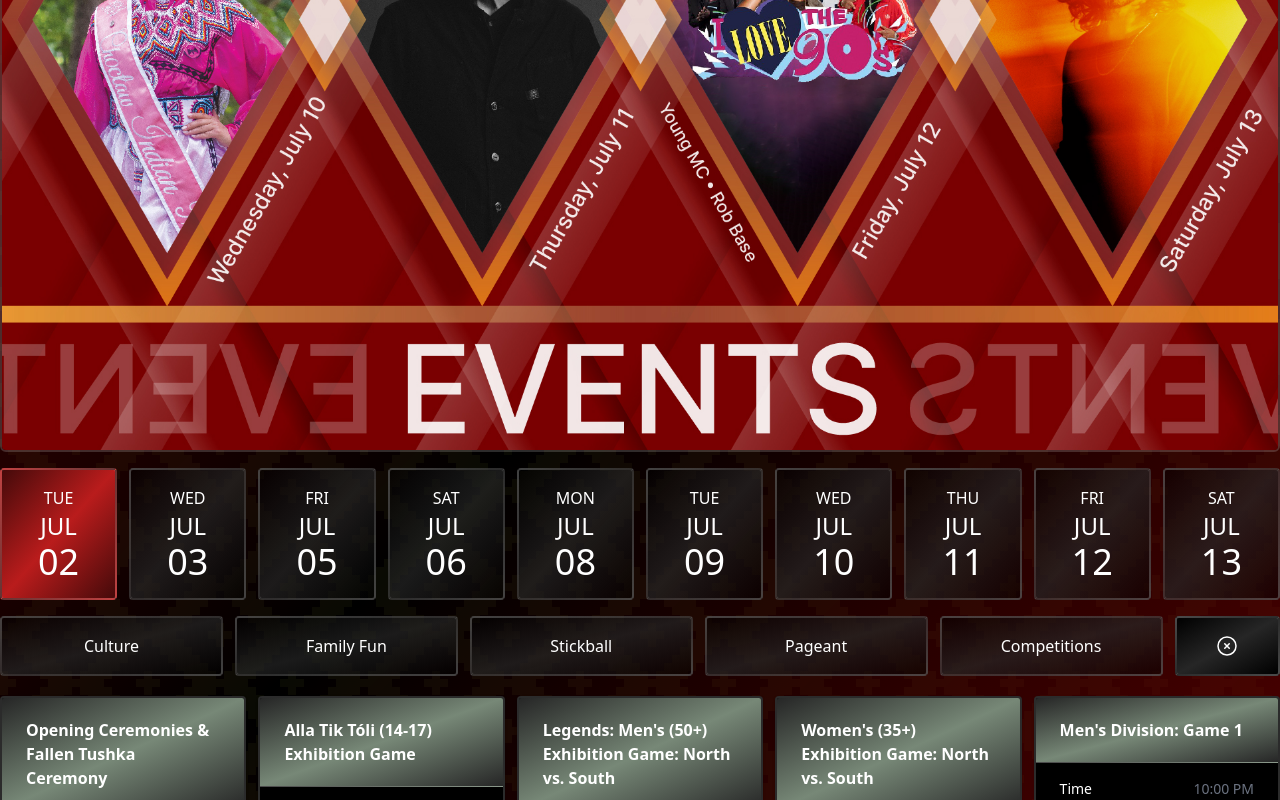
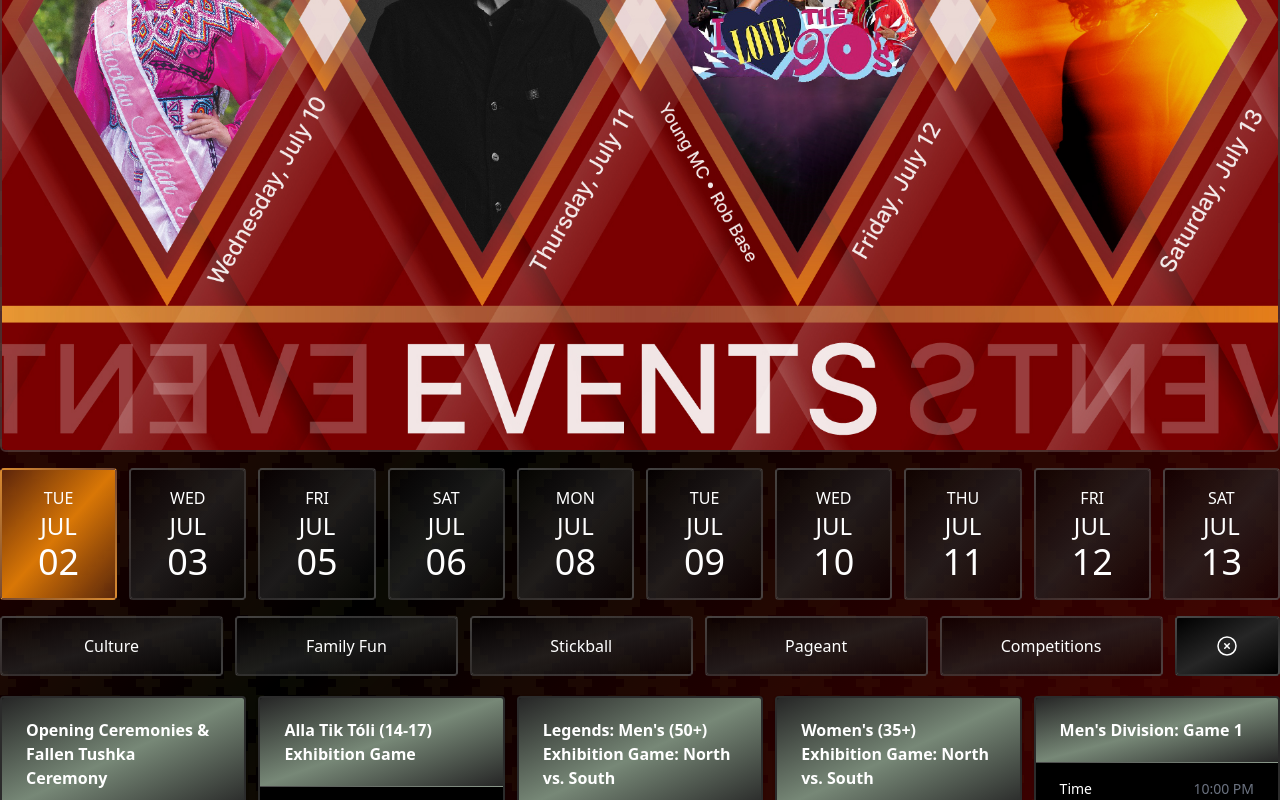
Before and after one commit to MSBandofChoctawIndians/ChoctawIndianFair, a React (Vite) app: page /ChoctawIndianFair/events in a window 1280 px wide. Shown: the part 381-1181 px from the top of the page. Built offline with nearby package versions, Linux system fonts and the light colour scheme.

Commit message:
refactor: Update image URLs and route paths for ChoctawIndianFair in multiple files

```diff
--- a/src/index.css
+++ b/src/index.css
@@ -5,6 +5,10 @@
 #root {
   @apply bg-black;
   @apply text-white;
+}
+
+.bg-events {
+  @apply bg-gradient-to-br from-amber-900/70 via-amber-600 to-amber-900/70;
 }
 
 .bg-competitions {
--- a/src/routes/Events.tsx
+++ b/src/routes/Events.tsx
@@ -86,7 +86,7 @@ export default function Events() {
               key={index}
               className={`my-1 flex-grow rounded border-2 border-neutral-300/20 p-4 hover:text-neutral-500 ${
                 activeTab === index
-                  ? "bg-competitions hover:text-neutral-700"
+                  ? "bg-events hover:text-neutral-700"
                   : "bg-gradient-to-br from-black/50 via-neutral-800/70 to-black/50"
               }`}
               onClick={() => handleTabClick(index)}
```
Also changed, not shown: package.json (+4 -10 lines), 1 other file (tests, documents, lock files or other folders).
